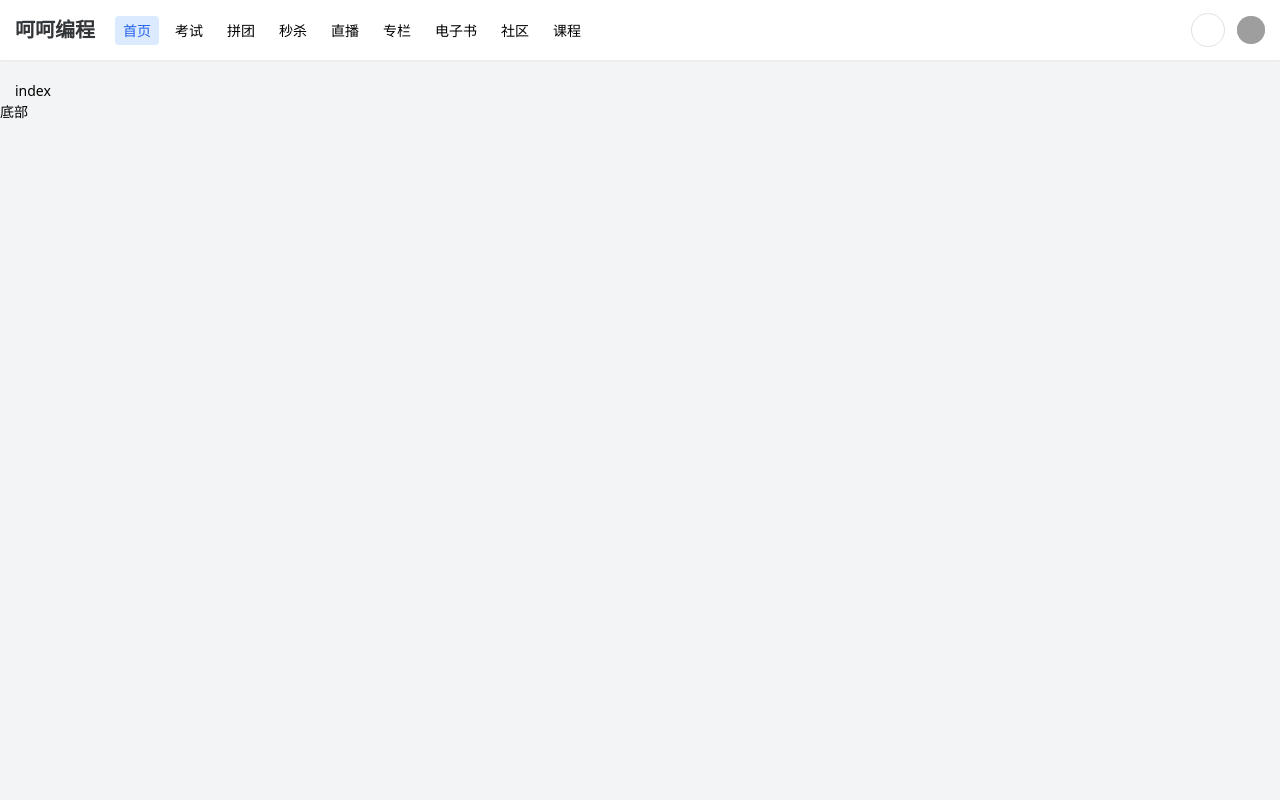
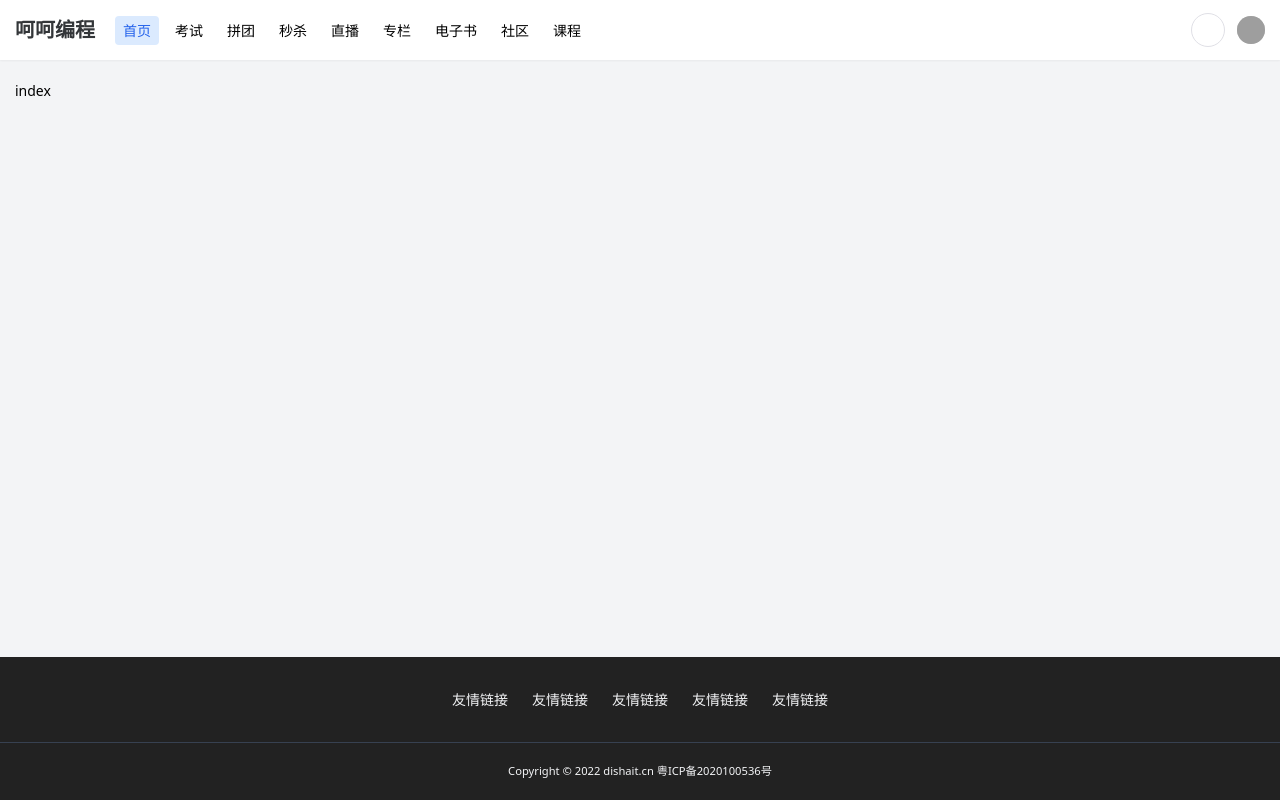
Before and after one commit to aaLiweipeng/xycourse-platform, a Nuxt app: page / in a window 1280 px wide. Built offline with nearby package versions, Linux system fonts and the light colour scheme; grey boxes are pictures that could not be loaded; some icons are missing.

Commit message:
底部组件

```diff
--- a/components/PageFooter.vue
+++ b/components/PageFooter.vue
@@ -1,3 +1,17 @@
+<!--
+ * @Descripttion:
+ * @Author: lwp
+ * @Date: 2023-04-02 17:04:01
+ * @LastEditTime: 2023-04-05 20:48:34
+-->
 <template>
-    底部
+  <div class="mt-auto bg-dark-400 text-gray-100">
+    <div class="flex items-center justify-center py-5">
+      <a href="#" v-for="i in 5" class="p-3">友情链接</a>
+    </div>
+    <!-- border-t border-gray-700  灰色上边框 -->
+    <div class="container border-t border-gray-700 flex items-center justify-center py-5">
+      <small> Copyright © 2022 dishait.cn 粤ICP备2020100536号 </small>
+    </div>
+  </div>
 </template>
```
